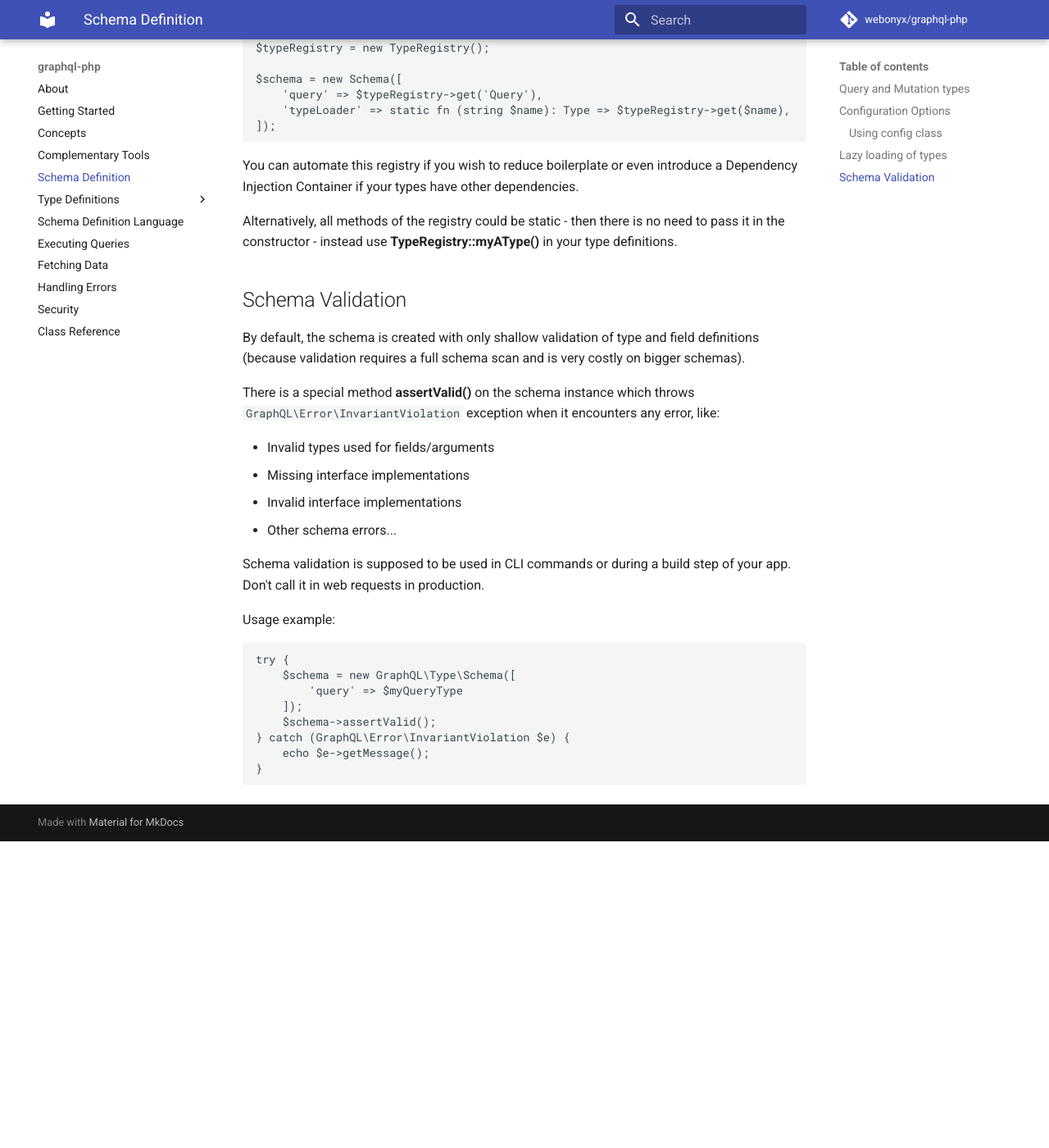
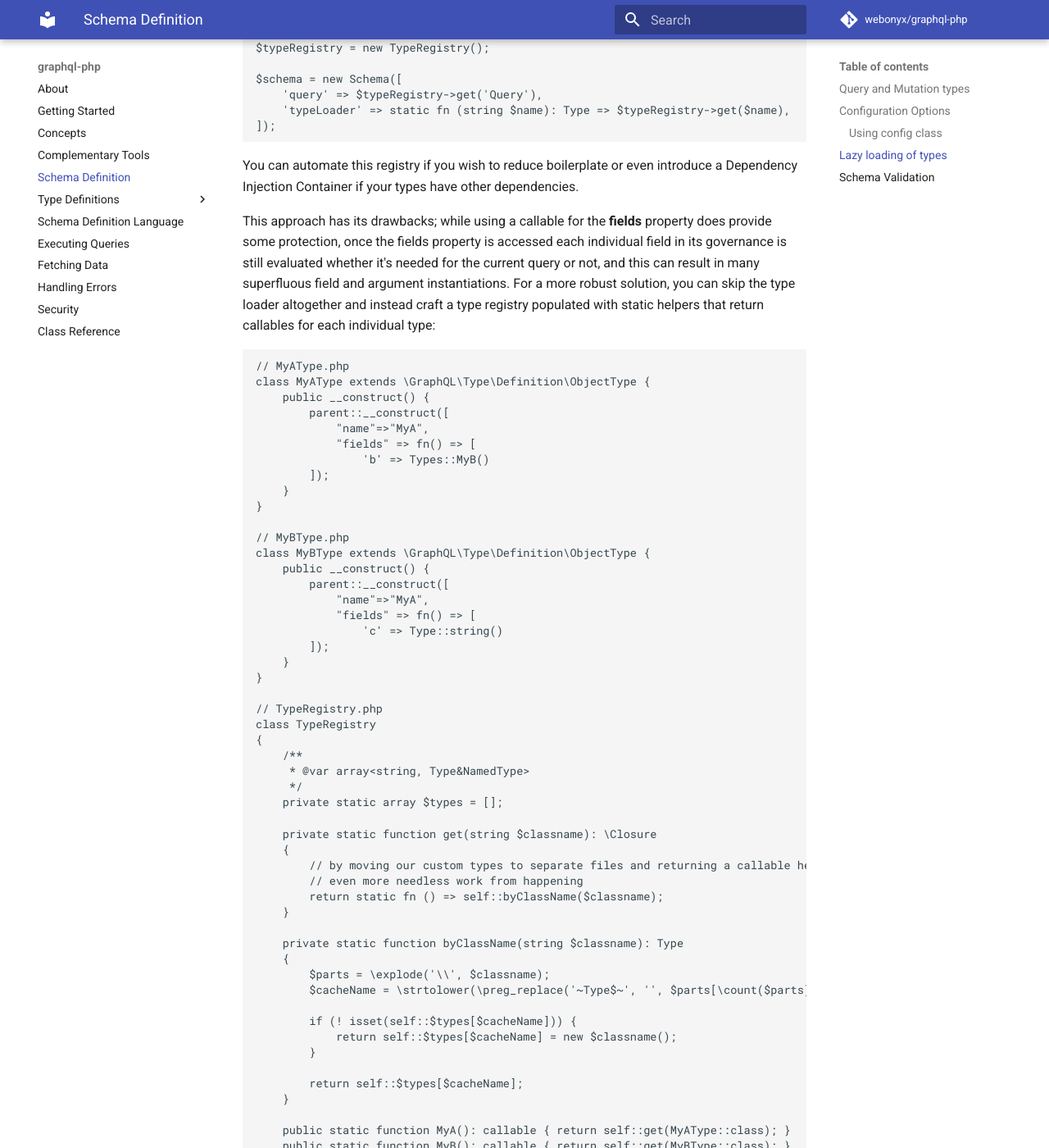
Before and after one commit to webonyx/graphql-php, an MkDocs documentation site: the page built from docs/schema-definition.md, in a window 1280 px wide and 1400 px high, scrolled down 3703 px. Shown: the whole window at 82% size. Built offline with MkDocs 1.6.1 and Material for MkDocs 9.7.7, drawn with Linux system fonts in a browser that asks for light colours; comment, search, counter and statistics services are not loaded; before the commit the page ends 4729 px from its top, so only the background shows below that; some of the changed text lies outside the part shown.

Commit message:
add information about lazy loading of fields and arguments

````diff
--- a/docs/schema-definition.md
+++ b/docs/schema-definition.md
@@ -160,8 +160,64 @@ $schema = new Schema([
 You can automate this registry if you wish to reduce boilerplate or even
 introduce a Dependency Injection Container if your types have other dependencies.
 
-Alternatively, all methods of the registry could be static - then there is no need
-to pass it in the constructor - instead use **TypeRegistry::myAType()** in your type definitions.
+This approach has its drawbacks; while using a callable for the **fields** property does provide some protection, once the fields property is accessed each individual field in its governance is still evaluated whether it's needed for the current query or not, and this can result in many superfluous field and argument instantiations. For a more robust solution, you can skip the type loader altogether and instead craft a type registry populated with static helpers that return callables for each individual type:
+
+```php
+// MyAType.php
+class MyAType extends \GraphQL\Type\Definition\ObjectType {
+    public __construct() {
+        parent::__construct([
+            "name"=>"MyA",
+            "fields" => fn() => [
+                'b' => Types::MyB()
+        ]);
+    }
+}
+
+// MyBType.php
+class MyBType extends \GraphQL\Type\Definition\ObjectType {
+    public __construct() {
+        parent::__construct([
+            "name"=>"MyA",
+            "fields" => fn() => [
+                'c' => Type::string()
+        ]);
+    }
+}
+
+// TypeRegistry.php
+class TypeRegistry
+{
+    /**
+     * @var array<string, Type&NamedType>
+     */
+    private static array $types = [];
+
+    private static function get(string $classname): \Closure
+    {
+        // by moving our custom types to separate files and returning a callable here, we can prevent
+        // even more needless work from happening
+        return static fn () => self::byClassName($classname);
+    }
+
+    private static function byClassName(string $classname): Type
+    {
+        $parts = \explode('\\', $classname);
+        $cacheName = \strtolower(\preg_replace('~Type$~', '', $parts[\count($parts) - 1]));
+
+        if (! isset(self::$types[$cacheName])) {
+            return self::$types[$cacheName] = new $classname();
+        }
+
+        return self::$types[$cacheName];
+    }
+
+    public static function MyA(): callable { return self::get(MyAType::class); }
+    public static function MyB(): callable { return self::get(MyBType::class); }
+
+    ...
+}
+```
 
 ## Schema Validation
 
````
